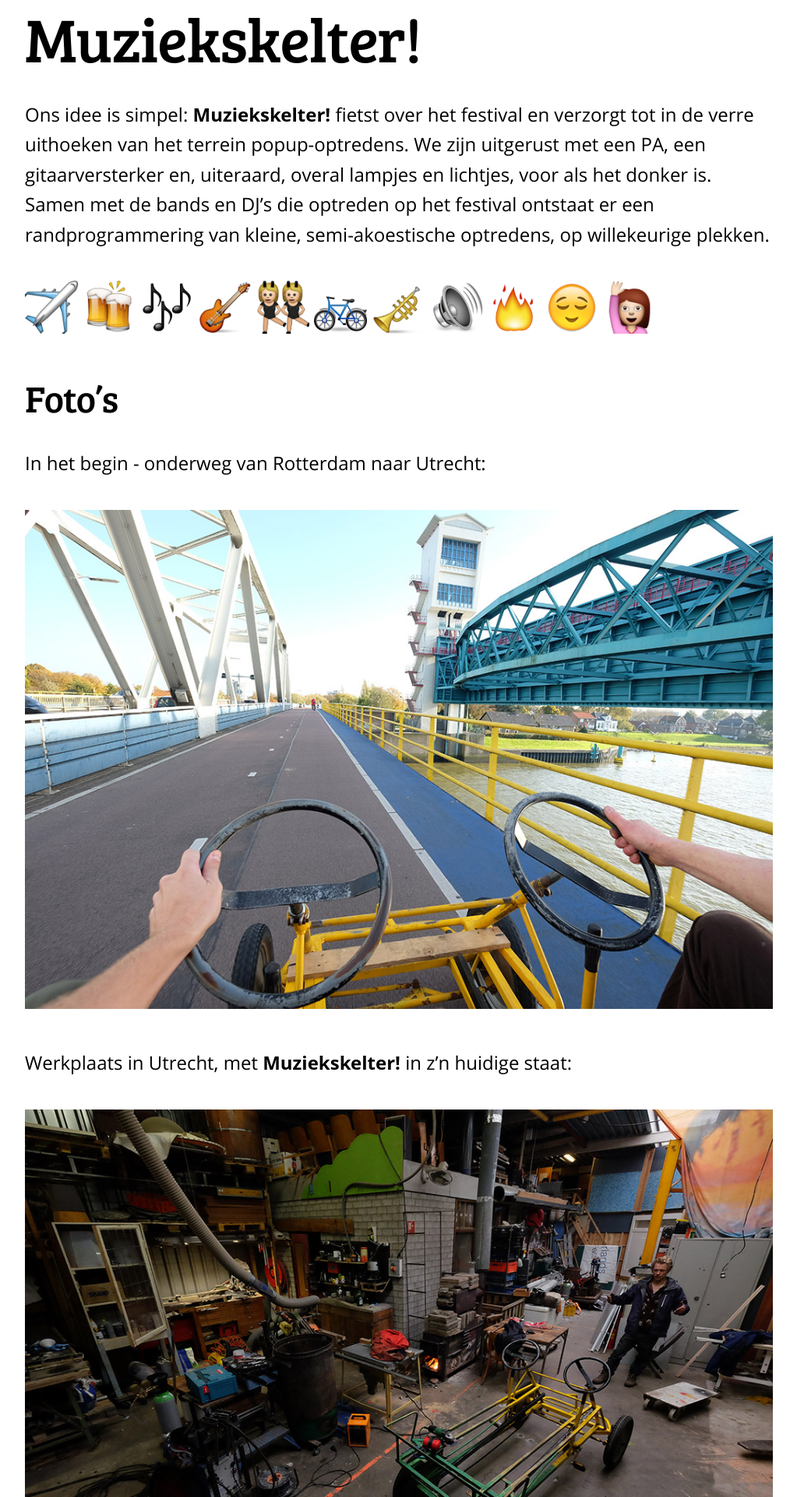
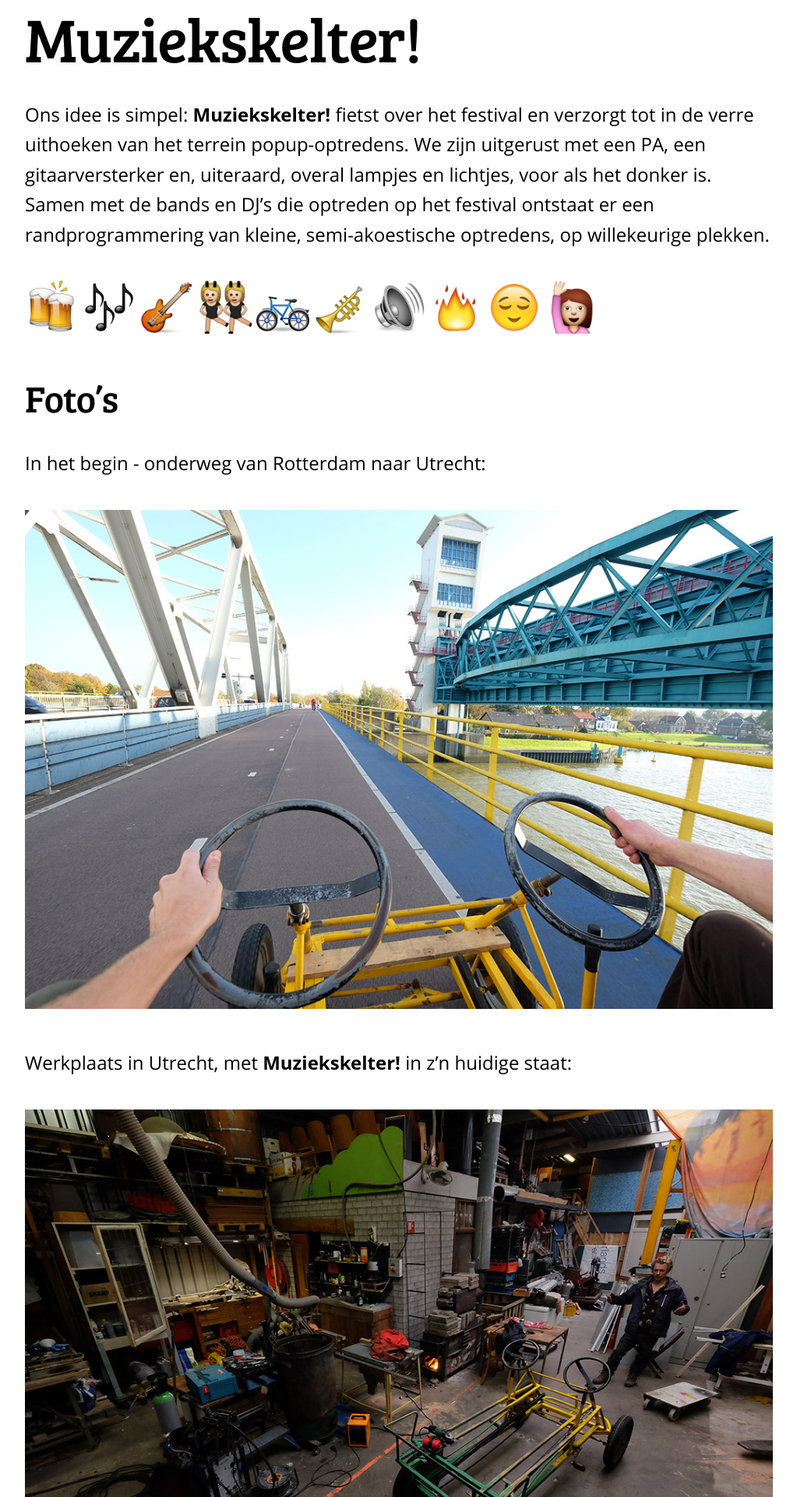
Before and after one commit to bertspaan/muziekskelter, a Jekyll site: the page built from index.md, in a window 1280 px wide. Shown: the top 1920 px of the page at 78% size, without its empty margins (128-1151 px from the left). Built offline with Jekyll 4.4.1, drawn with Linux system fonts in a browser that asks for light colours; some web fonts are replaced.

Commit message:
geen :airplane:

```diff
--- a/index.md
+++ b/index.md
@@ -5,7 +5,6 @@
 
 Ons idee is simpel: __Muziekskelter!__ fietst over het festival en verzorgt tot in de verre uithoeken van het terrein popup-optredens. We zijn uitgerust met een PA, een gitaarversterker en, uiteraard, overal lampjes en lichtjes, voor als het donker is. Samen met de bands en DJ's die optreden op het festival ontstaat er een randprogrammering van kleine, semi-akoestische optredens, op willekeurige plekken.
 
-<img class="emoji" src="emoji/89.png" />
 <img class="emoji" src="emoji/279.png" />
 <img class="emoji" src="emoji/323.png" />
 <img class="emoji" src="emoji/325.png" />
```
